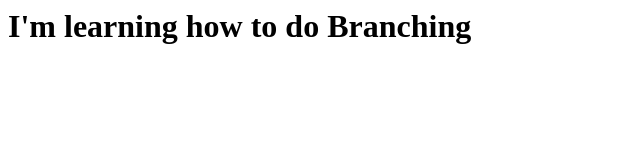
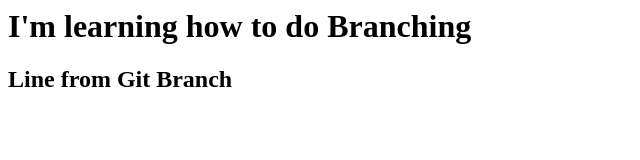
Before and after one commit to MartinaBirech/Git-Branching, a plain HTML site: page index.html in a window 1280 px wide. Shown: the whole page, without its empty margins (0-640 px from the left). Drawn offline with Linux system fonts and the light colour scheme.

Commit message:
I have modified index.html

```diff
--- a/index.html
+++ b/index.html
@@ -1 +1,2 @@
 <h1>I'm learning how to do Branching</h2>
+    <h2>Line from Git Branch</h2>
```
